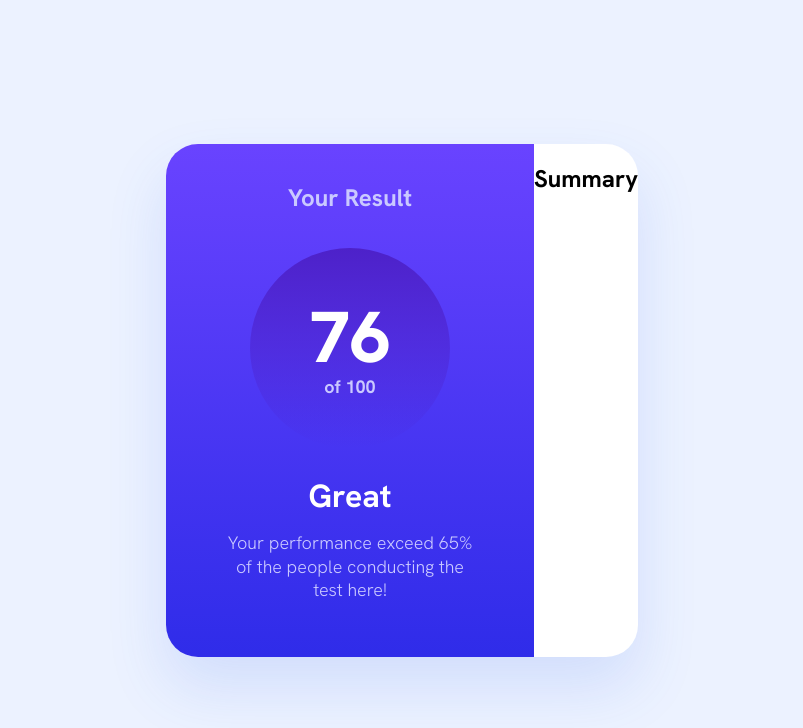
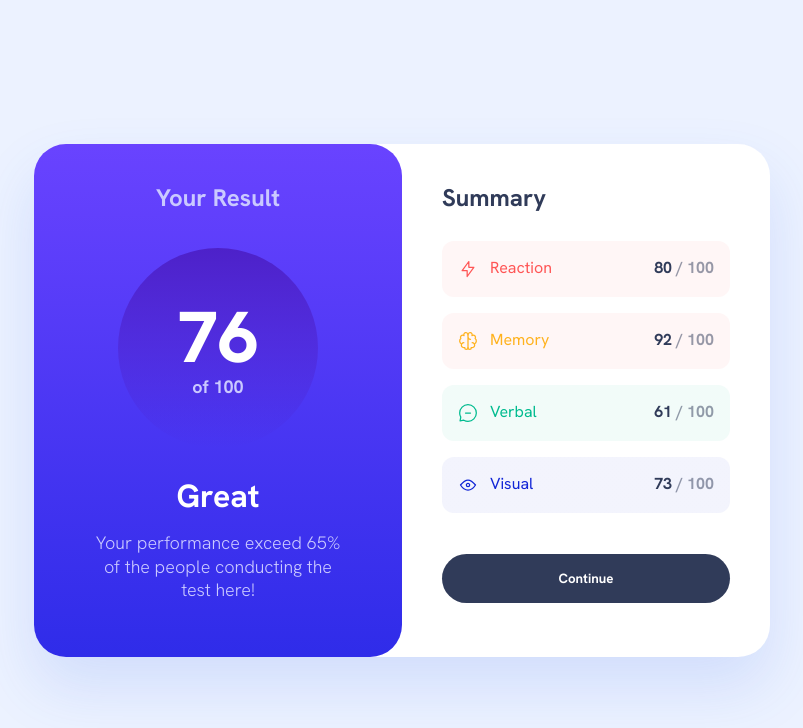
Before and after one commit to kariz-dev/fm-results-summary-component, a website: page index.html in a window 1280 px wide. Shown: the whole page, without its empty margins (238-1041 px from the left). Drawn offline with Linux system fonts and the light colour scheme.

Commit message:
feat(style): desktop version

```diff
--- a/app/scss/_globals.scss
+++ b/app/scss/_globals.scss
@@ -23,3 +23,29 @@ body {
   background: $background_body;
   font-family: $font_primary;
 }
+
+.reaction {
+  background: linear-gradient(0deg, rgba(255, 255, 255, 0.95), rgba(255, 255, 255, 0.95)), #FF5555;
+  color: #FF5555;
+}
+
+.memory {
+  background: linear-gradient(0deg, rgba(255, 255, 255, 0.95), rgba(255, 255, 255, 0.95)), #FF5555;
+  color: #FFB21E;
+}
+
+.verbal {
+  background: linear-gradient(0deg, rgba(255, 255, 255, 0.95), rgba(255, 255, 255, 0.95)), #00BB8F;
+  color: #00BB8F;
+
+}
+
+.visual {
+  background: linear-gradient(0deg, rgba(255, 255, 255, 0.95), rgba(255, 255, 255, 0.95)), #1125D6;
+  color: #1125D6;
+}
+
+.btn-primary {
+  @include btn-primary;
+  margin-top: 41px;
+}
--- a/app/scss/_mixins.scss
+++ b/app/scss/_mixins.scss
@@ -16,6 +16,24 @@
   font-weight: 800;
 }
 
+@mixin btn-primary {
+  font-family: $font_primary;
+  font-weight: 700;
+  background: $color_dark;
+  border: none;
+  border-radius: 128px;
+  color: $color_white;
+  padding-top: 16px;
+  padding-bottom: 16px;
+  width: 100%;
+  cursor: pointer;
+  text-decoration: none;
+
+  &:hover {
+    background: $background_gradient;
+  }
+}
+
 // Breakpoint
 @mixin respond-to($breakpoint) {
   // If the key exists in the map
--- a/app/scss/component/card.scss
+++ b/app/scss/component/card.scss
@@ -1,6 +1,6 @@
 .main {
   width: 100vw;
-  min-height: 100vh;
+  height: 100vh;
 
   display: flex;
   justify-content: center;
@@ -20,6 +20,7 @@
       flex-direction: column;
       align-items: center;
       padding: 38px 54px 55px;
+      border-radius: 0 32px 32px 0;
 
       h2.title {
         color: $color_light;
@@ -78,5 +79,53 @@
         }
       }
     }
+
+    .summary {
+      padding: 38px 40px;
+
+      h2.title {
+        margin-top: 0;
+        margin-bottom: 28px;
+        color: $color_dark;
+        font-size: 24px;
+        @include font-bold;
+      }
+
+      &_list {
+        width: 288px;
+        padding: 0;
+        margin: 0;
+
+        &_item {
+          display: flex;
+          align-items: center;
+          justify-content: space-between;
+          padding: 18px 16px;
+          height: 56px;
+          border: none;
+          border-radius: 12px;
+
+          &:not(:last-child) {
+            margin-bottom: 16px;
+          }
+
+          .float-left {
+            display: flex;
+            align-items: center;
+            justify-content: start;
+            gap: 12px;
+          }
+
+          .float-right {
+            @include font-bold;
+            color: $color_dark;
+
+            .pointof {
+              opacity: .5;
+            }
+          }
+        }
+      }
+    }
   }
 }
--- a/index.html
+++ b/index.html
@@ -28,6 +28,51 @@
       </div>
       <div class="summary">
         <h2 class="title">Summary</h2>
+        <ul class="summary_list">
+          <li class="summary_list_item reaction">
+            <div class="float-left">
+              <img class="icon" src="./assets/images/icon-reaction.svg" alt="reaction">
+              <p class="name">Reaction</p>
+            </div>
+            <div class="float-right">
+              <span class="point">80</span>
+              <span class="pointof"> / 100</span>
+            </div>
+          </li>
+          <li class="summary_list_item memory">
+            <div class="float-left">
+              <img class="icon" src="./assets/images/icon-memory.svg" alt="memory">
+              <p class="name">Memory</p>
+            </div>
+            <div class="float-right">
+              <span class="point">92</span>
+              <span class="pointof"> / 100</span>
+            </div>
+          </li>
+          <li class="summary_list_item verbal">
+            <div class="float-left">
+              <img class="icon" src="./assets/images/icon-verbal.svg" alt="verbal">
+              <p class="name">Verbal</p>
+            </div>
+            <div class="float-right">
+              <span class="point">61</span>
+              <span class="pointof"> / 100</span>
+            </div>
+          </li>
+          <li class="summary_list_item visual">
+            <div class="float-left">
+              <img class="icon" src="./assets/images/icon-visual.svg" alt="visual">
+              <p class="name">Visual</p>
+            </div>
+            <div class="float-right">
+              <span class="point">73</span>
+              <span class="pointof"> / 100</span>
+            </div>
+          </li>
+        </ul>
+        <form method="get" action="/">
+          <button class="btn-primary" type="submit">Continue</button>
+        </form>
       </div>
     </div>
   </main>
@@ -61,5 +106,8 @@
   </div>
 
   -->
+  <!-- <div id="data">dat</div> -->
+
+  <script src="/app/js/main.js"></script>
 </body>
 </html>
```
Also changed, not shown: app/js/main.js (added), dist/css/style.css, 1 other file.
